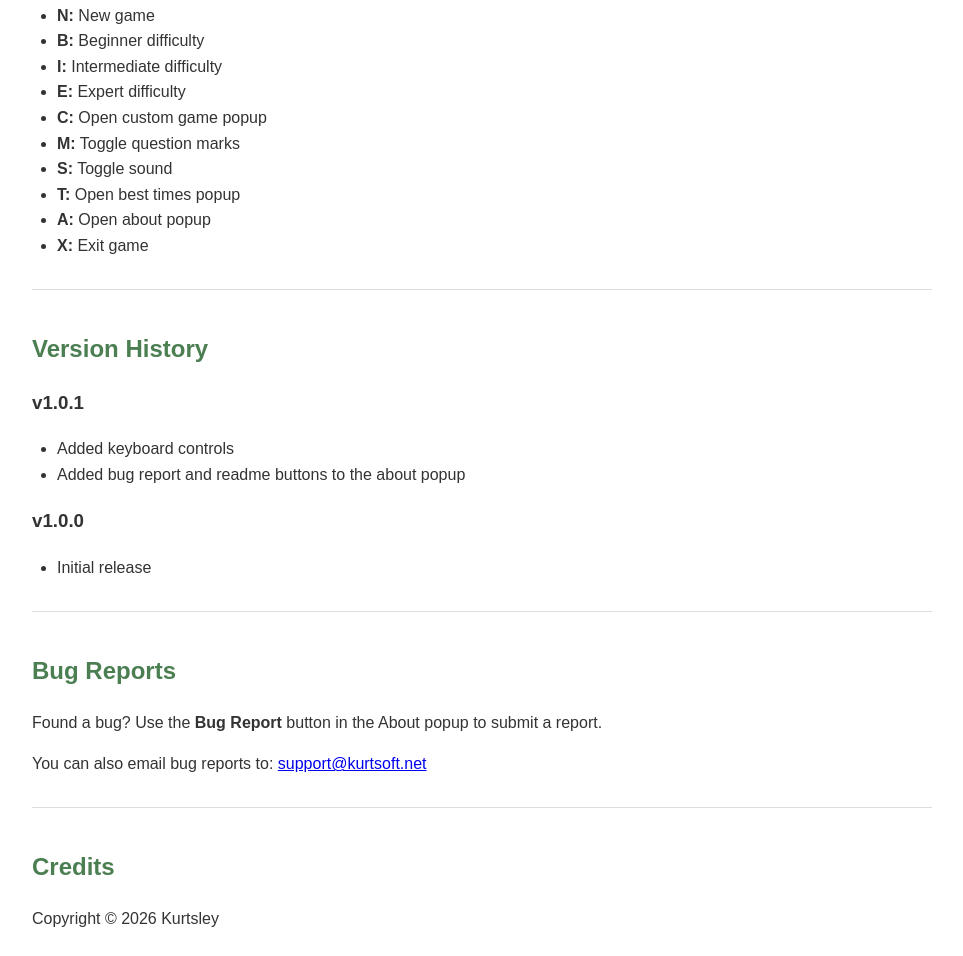
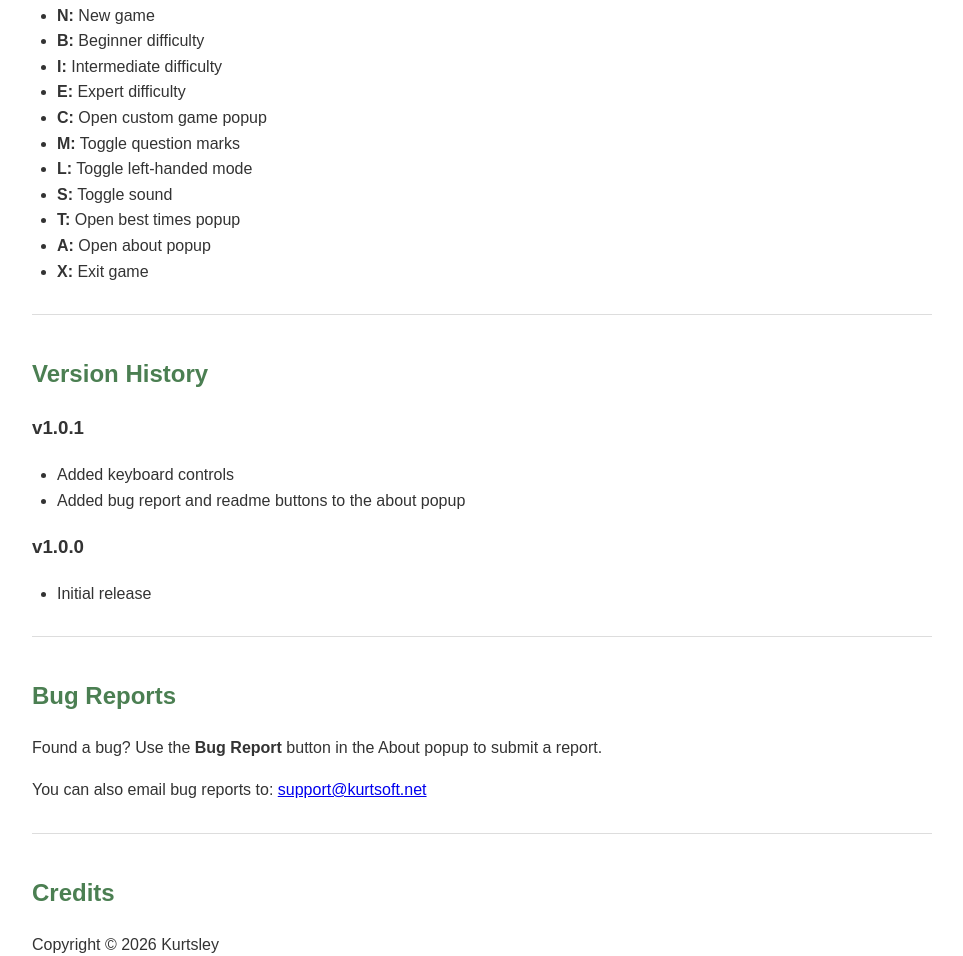
Before and after one commit to Kurtsley/pastel-sweeper-support, a plain HTML site: page index.html in a window 1280 px wide. Shown: the part 841-1797 px from the top of the page, without its empty margins (158-1121 px from the left). Drawn offline with Linux system fonts and the light colour scheme.

Commit message:
Add left hand option

```diff
--- a/index.html
+++ b/index.html
@@ -100,6 +100,7 @@
             <li><b>E:</b> Expert difficulty</li>
             <li><b>C:</b> Open custom game popup</li>
             <li><b>M:</b> Toggle question marks</li>
+            <li><b>L:</b> Toggle left-handed mode</li>
             <li><b>S:</b> Toggle sound</li>
             <li><b>T:</b> Open best times popup</li>
             <li><b>A:</b> Open about popup</li>
```
